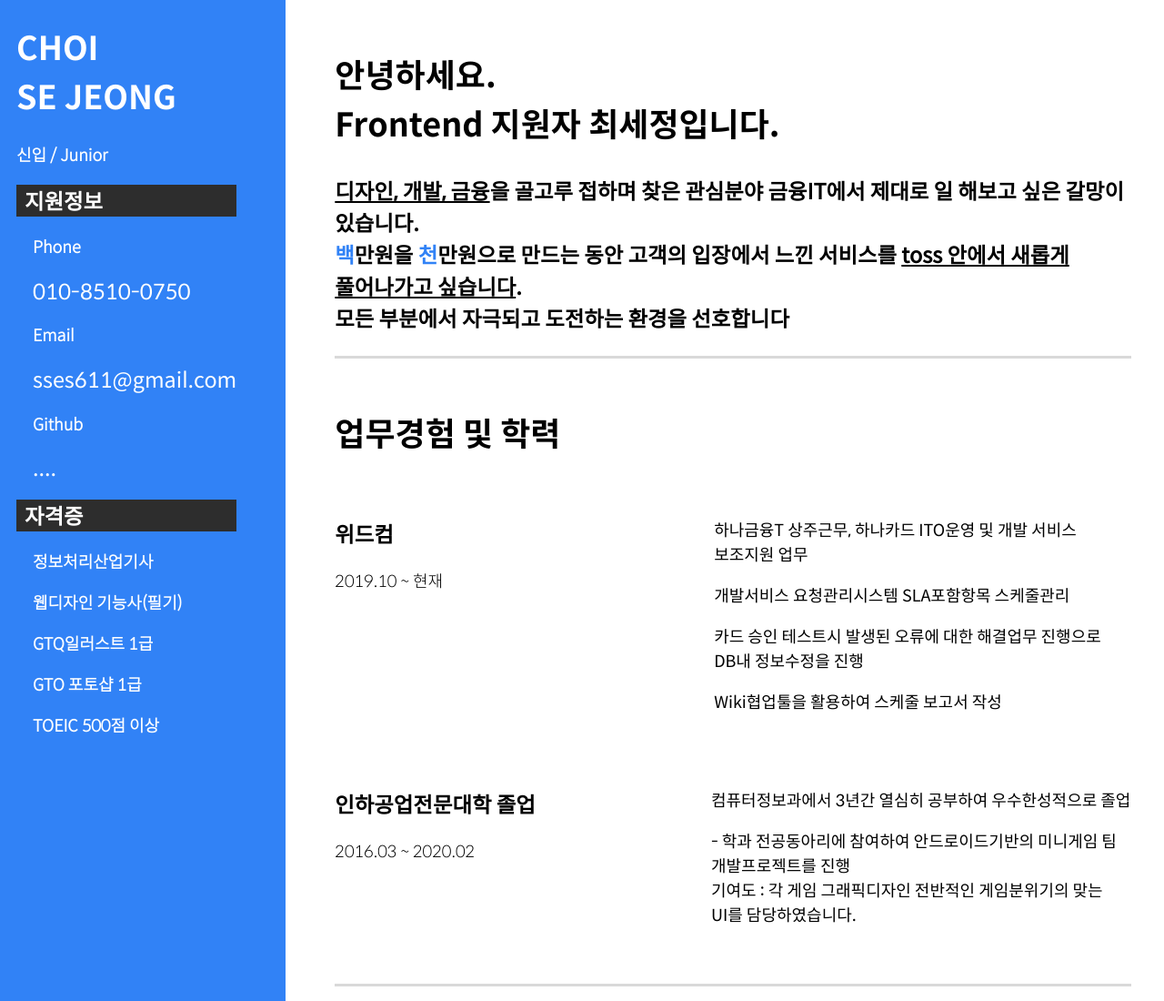
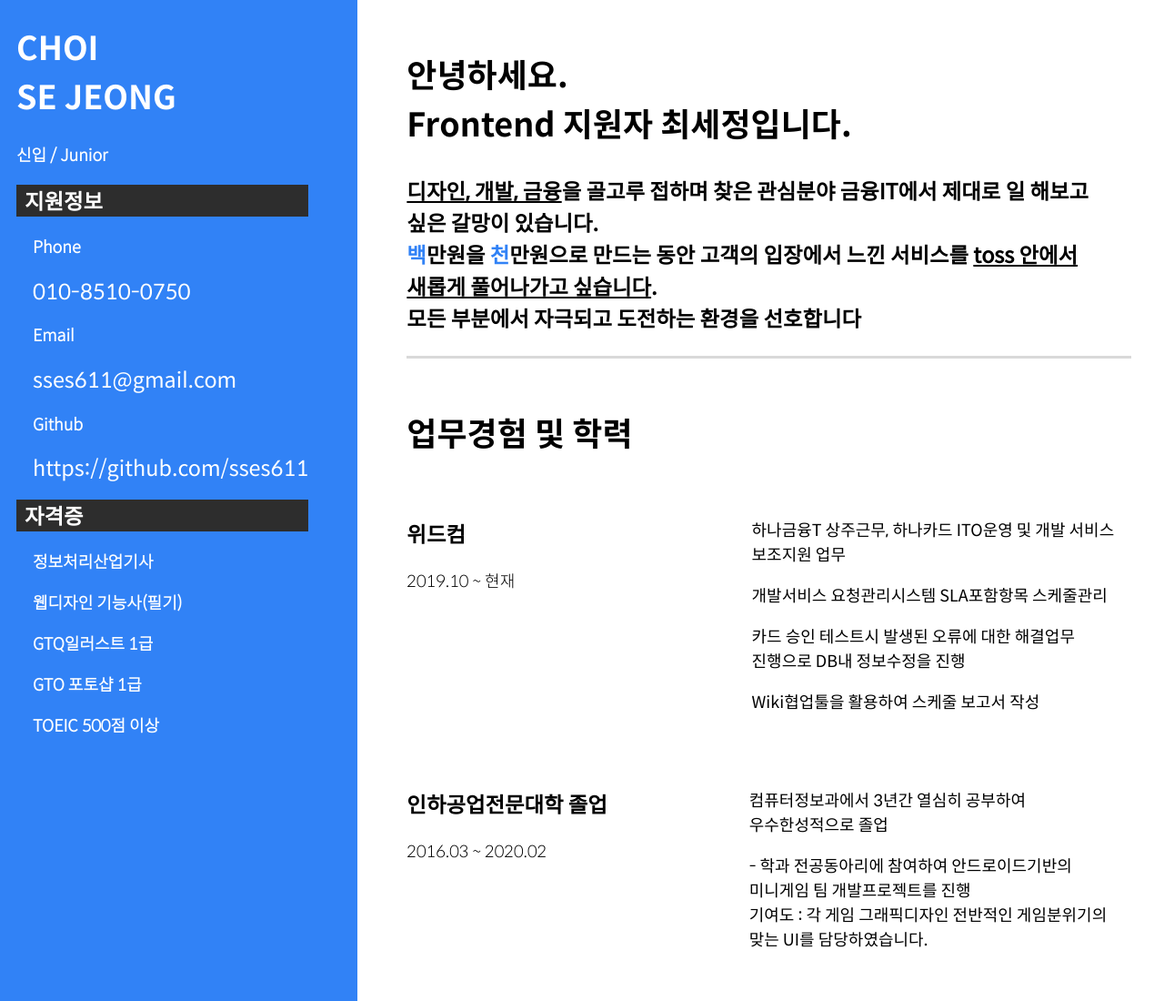
Before and after one commit to sses611/resume, a plain HTML site: page index.html in a window 1280 px wide. Shown: the top 1100 px of the page at 91% size. Drawn offline with Linux system fonts and the light colour scheme; files whose address does not match are found by name.

```diff
--- a/index.html
+++ b/index.html
@@ -39,7 +39,7 @@
 
 						<div class ="content">
 							<h3>Github</h3>
-							<p>....</p>
+							<p>https://github.com/sses611</p>
 						</div>
 					</div>
 
```
